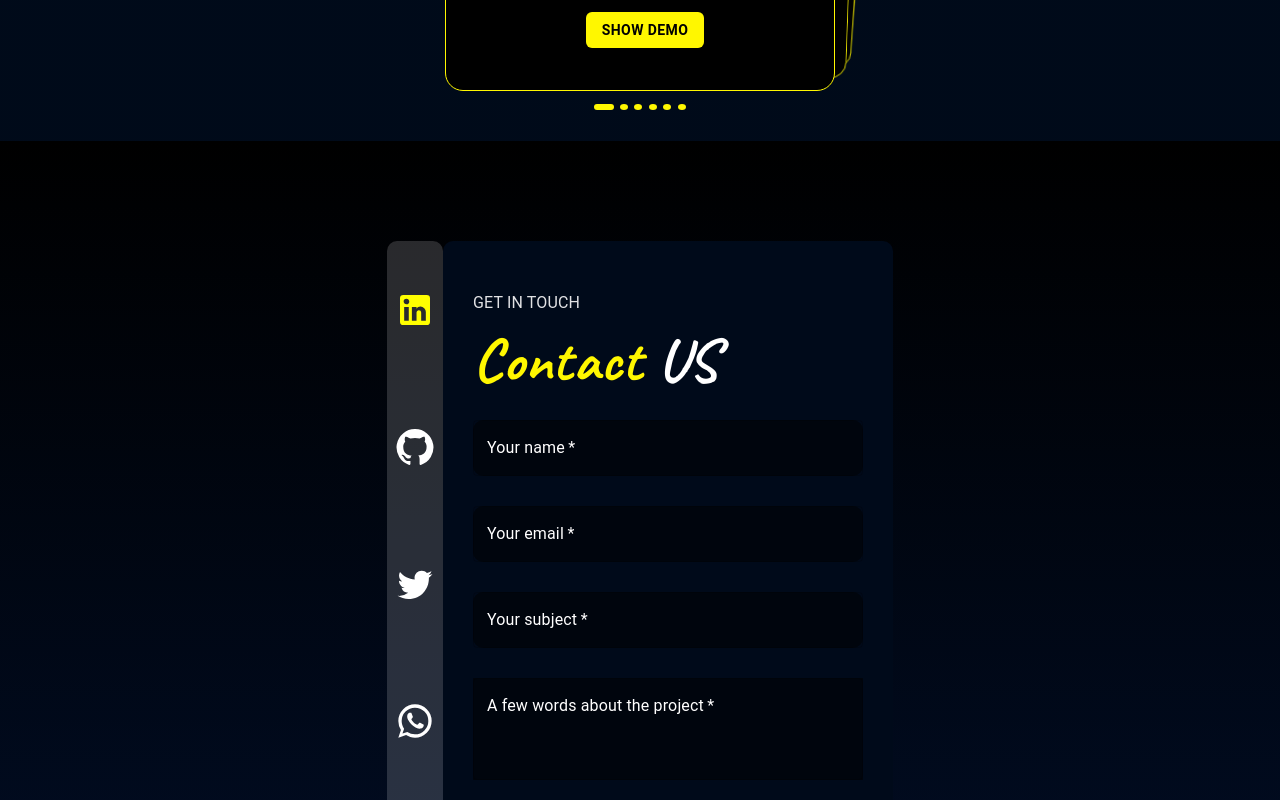
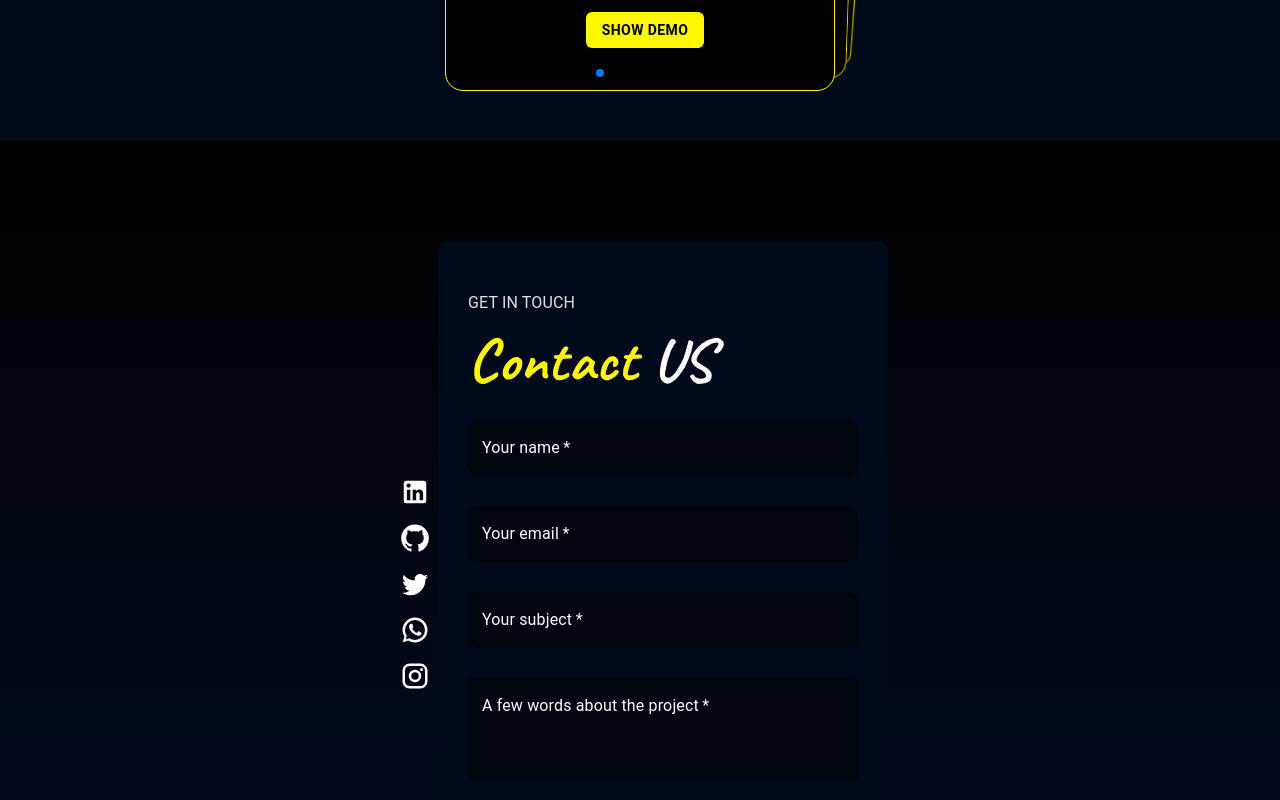
Before and after one commit to noorhesham9/Q_blink-company, a React (Vite) app: page / in a window 1280 px wide. Shown: the part 2000-2800 px from the top of the page. Built offline with nearby package versions, Linux system fonts and the light colour scheme; the HTML template or start-up script is replaced by a standard one; a web font is replaced by a local one.

Commit message:
Finsh Contact,Footer

```diff
--- a/src/App.css
+++ b/src/App.css
@@ -17,6 +17,7 @@
 body {
   background-color: var(--body-color);
   color: var(--text-color);
+  scroll-behavior: smooth   ;
 }
 body.no-scroll {
   overflow: hidden;
--- a/src/App.jsx
+++ b/src/App.jsx
@@ -1,11 +1,11 @@
 import "./App.css";
 import About from "./components/About/About";
 import Contact from "./components/Contact/Contact";
-// import { Routes, Route } from "react-router-dom";
+import Footer from "./components/Footer";
 import Header from "./components/Header/Header";
 import Works from "./components/Works/Works";
 import Landing from "./components/landing/Landing";
-import Testimonials from "./components/testimonials/Testimonials";
+// import Testimonials from "./components/testimonials/Testimonials";
 // import { Stack } from "@mui/material";
 function App() {
   return (
@@ -16,6 +16,7 @@
       {/* <Testimonials /> */}
       <Works />
       <Contact />
+      <Footer />
     </>
   );
 }
--- a/src/Constants/index.jsx
+++ b/src/Constants/index.jsx
@@ -4,6 +4,7 @@
 import Project4 from "../assets/image/project 4.png";
 import Project5 from "../assets/image/project 5.png";
 import Project6 from "../assets/image/project 6.png";
+import { motion } from "framer-motion";
 
 export const info = {
   one: "Welcome to Q-Blink! We are a team of passionate developers who specialize in creating beautiful and functional frontend websites for businesses of all sizes. Our mission is to help our clients establish a strong online presence and achieve their digital goals through effective website development.",
@@ -12,7 +13,87 @@
     "Our team has years of experience in web development, and we pride ourselves on staying up-to-date with the latest trends and technologies in the industry. We use cutting-edge tools and techniques to create websites that are fast, responsive, and optimized for search engines. Our expertise in frontend development includes HTML, CSS, JavaScript, and experience using the React framework.",
   four: "At Q-Blink, we believe that building strong relationships with our clients is key to our success. We take the time to understand your business and your goals, and we work collaboratively with you to create a website that meets your specific needs. Whether you are looking to launch a brand new website or update an existing one or fix any bugs in your website, we are here to help.",
 };
+const svgVariants = {
+  hidden: {
+    fill: "transparent",
+    opacity: 0,
+  },
 
+  visible: {
+    fill: "#fff",
+    opacity: 1,
+    transition: { duration: 2 },
+  },
+
+  hover: {
+    fill: "var(--primary-color)",
+    transition: {
+      duration: 0.4,
+    },
+  },
+};
+
+export const ImageLogo = () => {
+  return (
+    <motion.svg
+      variants={svgVariants}
+      initial={"hidden"}
+      animate={"visible"}
+      whileHover={"hover"}
+      version="1.0"
+      xmlns="http://www.w3.org/2000/svg"
+      width="100%"
+      height="100%"
+      style={{
+        padding: "7px",
+      }}
+      viewBox="0 0 1280.000000 1253.000000">
+      <g transform="translate(0.000000,1253.000000) scale(0.100000,-0.100000)">
+        <path
+          d="M8105 11924 c-542 -56 -1068 -245 -1645 -592 -340 -204 -728 -490
+          -1083 -799 l-107 -94 -113 15 c-871 120 -1678 126 -2367 20 -1269 -196 -1960
+          -747 -1960 -1564 0 -152 19 -268 66 -410 233 -698 1122 -1148 2476 -1253 92
+          -7 170 -16 173 -19 3 -3 0 -57 -7 -119 -17 -159 -17 -819 0 -964 65 -528 223
+          -983 470 -1355 125 -188 204 -283 366 -445 411 -411 890 -641 1491 -716 150
+          -19 533 -17 685 4 347 48 682 154 1030 325 85 42 157 77 160 79 3 2 47 -77 97
+          -174 150 -292 256 -532 453 -1023 279 -699 543 -1199 828 -1566 284 -367 617
+          -584 1027 -667 94 -19 141 -22 325 -21 194 0 227 3 343 27 70 15 175 43 235
+          63 204 67 491 224 668 365 60 48 62 51 73 113 12 70 9 84 -28 136 -61 85 -69
+          90 -144 90 -69 0 -73 -1 -180 -66 -343 -206 -543 -279 -762 -278 -273 0 -471
+          88 -671 295 -141 147 -310 390 -487 703 -107 187 -137 257 -390 886 -96 239
+          -218 534 -272 655 -104 234 -302 635 -408 825 l-64 115 41 35 c354 303 725
+          683 995 1020 614 765 981 1561 1098 2381 25 182 25 678 0 839 -72 450 -243
+          813 -512 1086 -106 107 -221 198 -339 266 -39 22 -72 42 -74 44 -2 1 12 51 32
+          111 61 190 80 299 80 468 0 169 -15 260 -68 418 -45 131 -113 242 -218 352
+          -104 109 -200 178 -341 245 -210 100 -414 141 -722 145 -115 2 -228 1 -250 -1z
+          m550 -449 c283 -59 487 -224 570 -461 23 -66 28 -101 32 -214 6 -151 -7 -240
+          -55 -395 l-28 -90 -199 3 c-235 4 -361 -10 -576 -64 -475 -119 -918 -392
+          -1364 -838 -192 -193 -312 -331 -470 -541 -168 -224 -385 -561 -525 -817 l-42
+          -78 -81 -24 c-290 -88 -817 -194 -1100 -222 l-68 -7 20 49 c122 310 229 557
+          348 809 590 1247 1335 2158 2130 2604 295 166 609 266 938 300 125 13 374 6
+          470 -14z m-4430 -1365 c219 -12 651 -49 678 -59 16 -6 10 -18 -45 -87 -523
+          -648 -911 -1369 -1158 -2151 l-42 -133 -68 0 c-189 0 -528 42 -735 92 -453
+          108 -852 337 -1057 608 -64 84 -133 224 -159 325 -29 108 -32 330 -5 424 95
+          344 456 632 1026 819 407 134 976 193 1565 162z m4655 -225 c0 -3 -33 -50 -74
+          -103 -425 -562 -963 -1023 -1556 -1335 -135 -71 -309 -151 -315 -145 -2 2 38
+          69 89 148 499 782 1044 1269 1565 1401 114 29 291 49 291 34z m532 -142 c153
+          -112 259 -327 305 -615 25 -158 25 -682 0 -873 -102 -775 -382 -1540 -840
+          -2300 -195 -323 -511 -746 -740 -990 l-65 -70 -59 57 c-166 161 -414 304 -628
+          360 -114 30 -129 32 -305 32 -175 0 -191 -2 -301 -31 -267 -71 -505 -234 -704
+          -481 -40 -50 -61 -69 -65 -60 -30 55 -46 381 -31 603 44 635 239 1370 578
+          2184 l68 164 79 28 c154 57 444 184 626 275 409 204 782 449 1110 730 270 231
+          595 584 815 886 55 75 102 137 104 138 2 0 26 -17 53 -37z m-3637 -2260 c-27
+          -63 -147 -429 -174 -532 -139 -526 -185 -942 -162 -1450 28 -584 128 -992 300
+          -1221 46 -61 63 -72 139 -90 44 -10 64 -9 126 5 87 19 113 37 165 113 117 172
+          261 304 416 382 126 64 216 84 340 76 172 -10 286 -67 438 -217 59 -59 107
+          -111 107 -116 0 -16 -213 -144 -355 -213 -276 -136 -490 -189 -786 -197 -339
+          -10 -566 35 -824 163 -400 198 -732 603 -893 1089 -174 523 -182 1189 -24
+          1929 l17 80 195 28 c224 32 539 91 785 147 205 47 199 46 190 24z"
+        />
+      </g>
+    </motion.svg>
+  );
+};
 export const links = [
   {
     name: "Home",
--- a/src/components/Contact/SocialMedia.jsx
+++ b/src/components/Contact/SocialMedia.jsx
@@ -9,22 +9,7 @@
 } from "@mui/icons-material";
 function SocialMedia() {
   return (
-    <Stack
-      justifyContent="space-around"
-      borderRadius="10px"
-      alignItems="center"
-      bgcolor="#ffffff29">
-      <motion.div
-        whileHover={{
-          x: -10,
-        }}
-        transition={{
-          duration: 0.4,
-        }}
-        sx={{
-          position: "relative",
-          display: "inline-block",
-        }}>
+    <Stack justifyContent="center" borderRadius="10px">
       <IconButton
         href=""
         target="blank"
@@ -32,93 +17,84 @@
           color: "white",
         }}>
         <LinkedIn
-            sx={{ fontSize: { xs: "30px", sm: "40px", color: "yellow" } }}
+          sx={{
+            fontSize: "30px",
+            transition: ".4s",
+            "&:hover": {
+              color: "var(--primary-color)",
+            },
+          }}
         />
       </IconButton>
-      </motion.div>
-      <motion.div
-        whileHover={{
-          x: -10,
-        }}
-        transition={{
-          duration: 0.4,
-        }}
-        sx={{
-          position: "relative",
-          display: "inline-block",
-        }}>
+
       <IconButton
         href=""
         target="blank"
         sx={{
           color: "white",
         }}>
-          <GitHub sx={{ fontSize: { xs: "30px", sm: "40px" } }} />
+        <GitHub
+          sx={{
+            fontSize: "30px",
+            transition: ".4s",
+
+            "&:hover": {
+              color: "var(--primary-color)",
+            },
+          }}
+        />
       </IconButton>
-      </motion.div>
 
-      <motion.div
-        whileHover={{
-          x: -10,
-        }}
-        transition={{
-          duration: 0.4,
-        }}
-        sx={{
-          position: "relative",
-          display: "inline-block",
-        }}>
       <IconButton
         href=""
         target="blank"
         sx={{
           color: "white",
         }}>
-          <Twitter sx={{ fontSize: { xs: "30px", sm: "40px" } }} />
+        <Twitter
+          sx={{
+            fontSize: "30px",
+            transition: ".4s",
+            "&:hover": {
+              color: "var(--primary-color)",
+            },
+          }}
+        />
       </IconButton>
-      </motion.div>
 
-      <motion.div
-        whileHover={{
-          x: -10,
-        }}
-        transition={{
-          duration: 0.4,
-        }}
-        sx={{
-          position: "relative",
-          display: "inline-block",
-        }}>
       <IconButton
         href=""
         target="blank"
         sx={{
           color: "white",
         }}>
-          <WhatsApp sx={{ fontSize: { xs: "30px", sm: "40px" } }} />
+        <WhatsApp
+          sx={{
+            fontSize: "30px",
+            transition: ".4s",
+            "&:hover": {
+              color: "var(--primary-color)",
+            },
+          }}
+        />
       </IconButton>
-      </motion.div>
 
-      <motion.div
-        whileHover={{
-          x: -10,
-        }}
-        transition={{
-          duration: 0.4,
-        }}
-        sx={{
-          position: "relative",
-          display: "inline-block",
-        }}>
       <IconButton
         href=""
         target="blank"
         sx={{
           color: "white",
         }}>
-          <Instagram sx={{ fontSize: { xs: "30px", sm: "40px" } }} />
+        <Instagram
+          sx={{
+            fontSize: "30px",
+            transition: ".4s",
+            "&:hover": {
+              color: "var(--primary-color)",
+            },
+          }}
+        />
       </IconButton>
-      </motion.div>
     </Stack>
   );
 }
--- /dev/null
+++ b/src/components/Footer.jsx
@@ -0,0 +1,31 @@
+import { Box, Typography } from "@mui/material";
+import { ImageLogo } from "../Constants";
+
+function Footer() {
+  return (
+    <Box
+      className="background-Color"
+      borderTop="1px solid #ffffff36"
+      py="5px"
+      display="flex"
+      justifyContent="space-between">
+      <Box width="100px" height="100%">
+        <ImageLogo />
+      </Box>
+      <Typography
+        className="AboutUS"
+        sx={{
+          textAlign: "center",
+          marginBottom: "7px",
+          fontSize: { sm: "30px", lg: "50px" },
+          fontWeight: "bold",
+          fontFamily: "var(--second-font)",
+          flexGrow: "1",
+        }}>
+        @2023<span style={{ color: "var(--primary-color)" }}>Q-Blink</span>
+      </Typography>
+    </Box>
+  );
+}
+
+export default Footer;
--- a/src/components/Header/Header.jsx
+++ b/src/components/Header/Header.jsx
@@ -1,94 +1,11 @@
 import "./header.css";
 import WbSunnyIcon from "@mui/icons-material/WbSunny";
 import Brightness3Icon from "@mui/icons-material/Brightness3";
-import { motion } from "framer-motion";
 import { useEffect } from "react";
 import { useState } from "react";
-import { Shape, links } from "../../Constants";
+import { ImageLogo, Shape, links } from "../../Constants";
 import { Link } from "react-scroll";
 import { Box } from "@mui/material";
-
-const svgVariants = {
-  hidden: {
-    fill: "transparent",
-    opacity: 0,
-  },
-
-  visible: {
-    fill: "#fff",
-    opacity: 1,
-    transition: { duration: 2 },
-  },
-
-  hover: {
-    fill: "var(--primary-color)",
-    transition: {
-      duration: 0.4,
-    },
-  },
-};
-
-const ImageLogo = () => {
-  return (
-    <motion.svg
-      variants={svgVariants}
-      initial={"hidden"}
-      animate={"visible"}
-      whileHover={"hover"}
-      version="1.0"
-      xmlns="http://www.w3.org/2000/svg"
-      width="100%"
-      height="100%"
-      style={{
-        padding: "7px",
-      }}
-      viewBox="0 0 1280.000000 1253.000000">
-      <g transform="translate(0.000000,1253.000000) scale(0.100000,-0.100000)">
-        <path
-          d="M8105 11924 c-542 -56 -1068 -245 -1645 -592 -340 -204 -728 -490
-          -1083 -799 l-107 -94 -113 15 c-871 120 -1678 126 -2367 20 -1269 -196 -1960
-          -747 -1960 -1564 0 -152 19 -268 66 -410 233 -698 1122 -1148 2476 -1253 92
-          -7 170 -16 173 -19 3 -3 0 -57 -7 -119 -17 -159 -17 -819 0 -964 65 -528 223
-          -983 470 -1355 125 -188 204 -283 366 -445 411 -411 890 -641 1491 -716 150
-          -19 533 -17 685 4 347 48 682 154 1030 325 85 42 157 77 160 79 3 2 47 -77 97
-          -174 150 -292 256 -532 453 -1023 279 -699 543 -1199 828 -1566 284 -367 617
-          -584 1027 -667 94 -19 141 -22 325 -21 194 0 227 3 343 27 70 15 175 43 235
-          63 204 67 491 224 668 365 60 48 62 51 73 113 12 70 9 84 -28 136 -61 85 -69
-          90 -144 90 -69 0 -73 -1 -180 -66 -343 -206 -543 -279 -762 -278 -273 0 -471
-          88 -671 295 -141 147 -310 390 -487 703 -107 187 -137 257 -390 886 -96 239
-          -218 534 -272 655 -104 234 -302 635 -408 825 l-64 115 41 35 c354 303 725
-          683 995 1020 614 765 981 1561 1098 2381 25 182 25 678 0 839 -72 450 -243
-          813 -512 1086 -106 107 -221 198 -339 266 -39 22 -72 42 -74 44 -2 1 12 51 32
-          111 61 190 80 299 80 468 0 169 -15 260 -68 418 -45 131 -113 242 -218 352
-          -104 109 -200 178 -341 245 -210 100 -414 141 -722 145 -115 2 -228 1 -250 -1z
-          m550 -449 c283 -59 487 -224 570 -461 23 -66 28 -101 32 -214 6 -151 -7 -240
-          -55 -395 l-28 -90 -199 3 c-235 4 -361 -10 -576 -64 -475 -119 -918 -392
-          -1364 -838 -192 -193 -312 -331 -470 -541 -168 -224 -385 -561 -525 -817 l-42
-          -78 -81 -24 c-290 -88 -817 -194 -1100 -222 l-68 -7 20 49 c122 310 229 557
-          348 809 590 1247 1335 2158 2130 2604 295 166 609 266 938 300 125 13 374 6
-          470 -14z m-4430 -1365 c219 -12 651 -49 678 -59 16 -6 10 -18 -45 -87 -523
-          -648 -911 -1369 -1158 -2151 l-42 -133 -68 0 c-189 0 -528 42 -735 92 -453
-          108 -852 337 -1057 608 -64 84 -133 224 -159 325 -29 108 -32 330 -5 424 95
-          344 456 632 1026 819 407 134 976 193 1565 162z m4655 -225 c0 -3 -33 -50 -74
-          -103 -425 -562 -963 -1023 -1556 -1335 -135 -71 -309 -151 -315 -145 -2 2 38
-          69 89 148 499 782 1044 1269 1565 1401 114 29 291 49 291 34z m532 -142 c153
-          -112 259 -327 305 -615 25 -158 25 -682 0 -873 -102 -775 -382 -1540 -840
-          -2300 -195 -323 -511 -746 -740 -990 l-65 -70 -59 57 c-166 161 -414 304 -628
-          360 -114 30 -129 32 -305 32 -175 0 -191 -2 -301 -31 -267 -71 -505 -234 -704
-          -481 -40 -50 -61 -69 -65 -60 -30 55 -46 381 -31 603 44 635 239 1370 578
-          2184 l68 164 79 28 c154 57 444 184 626 275 409 204 782 449 1110 730 270 231
-          595 584 815 886 55 75 102 137 104 138 2 0 26 -17 53 -37z m-3637 -2260 c-27
-          -63 -147 -429 -174 -532 -139 -526 -185 -942 -162 -1450 28 -584 128 -992 300
-          -1221 46 -61 63 -72 139 -90 44 -10 64 -9 126 5 87 19 113 37 165 113 117 172
-          261 304 416 382 126 64 216 84 340 76 172 -10 286 -67 438 -217 59 -59 107
-          -111 107 -116 0 -16 -213 -144 -355 -213 -276 -136 -490 -189 -786 -197 -339
-          -10 -566 35 -824 163 -400 198 -732 603 -893 1089 -174 523 -182 1189 -24
-          1929 l17 80 195 28 c224 32 539 91 785 147 205 47 199 46 190 24z"
-        />
-      </g>
-    </motion.svg>
-  );
-};
 
 const Header = () => {
   const [showMenu, setShowMenu] = useState(false);
```
Lines whose indentation alone changed are shown as unchanged.
